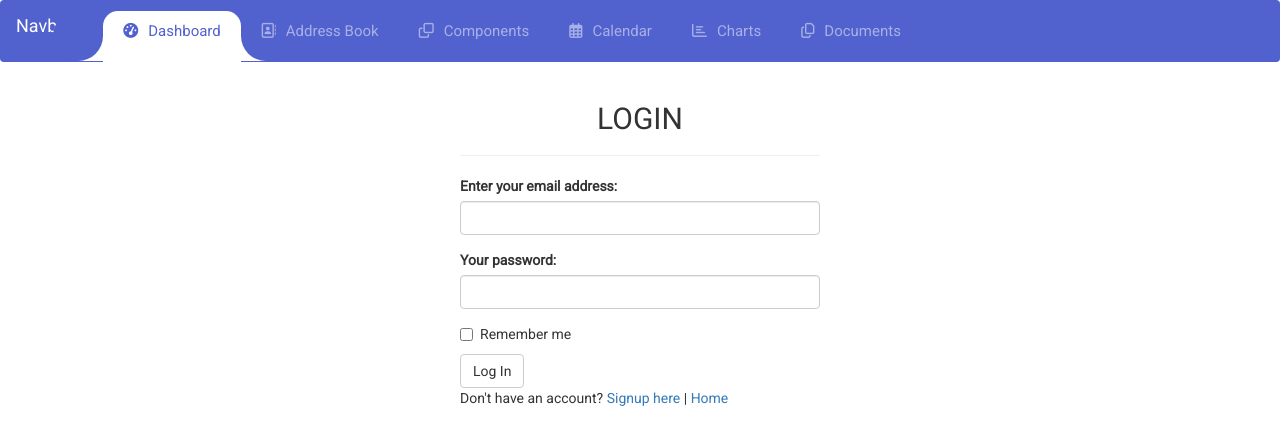
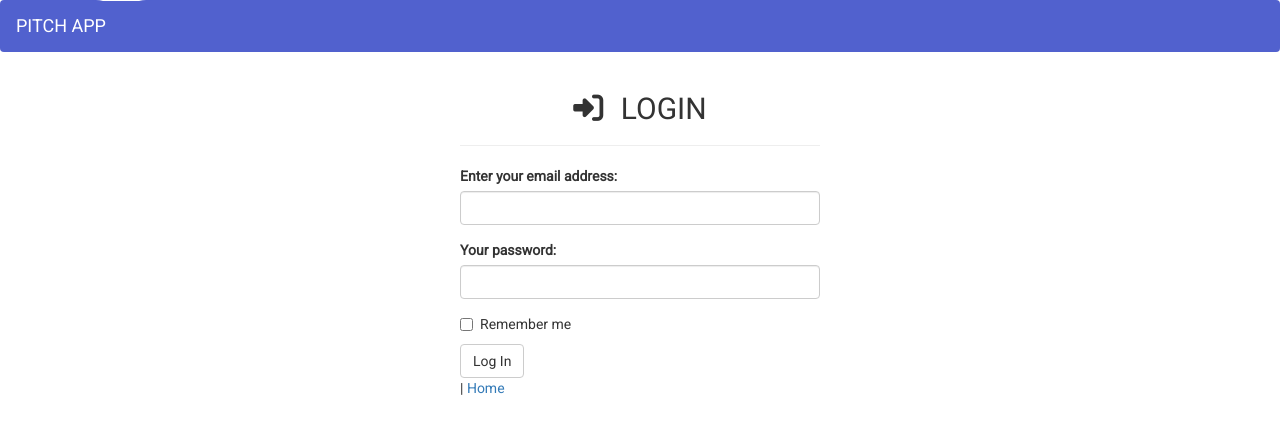
Before and after one commit to KellyKiiru/flask-ip3, a Flask app: template app/templates/auth/login.html in a window 1280 px wide. Shown: the top 445 px of the page. Run offline with Flask 2, Linux system fonts and the light colour scheme; the template is opened without the code that fills it: values that come from a table or form of the project are taken from there, others are empty; some libraries are stand-ins or nearby versions.

Commit message:
comment code in auth module; import and modify code from auth/views to main/views; add secret key; modify navbar,index,login,signup templates;comment auth registration in app/__init__.py

```diff
--- a/app/__init__.py
+++ b/app/__init__.py
@@ -18,8 +18,8 @@ def create_app(config_name):
     app.config['SQLALCHEMY_TRACK_MODIFICATIONS'] = False
 
     # register auth blueprint
-    from .auth import auth as auth_blueprint
-    app.register_blueprint(auth_blueprint, url_prefix = '/authenticate')
+    #from .auth import auth as auth_blueprint
+    #app.register_blueprint(auth_blueprint, url_prefix = '/authenticate')
 
     # register main blueprint
     from .main import main as main_blueprint
--- a/app/auth/forms.py
+++ b/app/auth/forms.py
@@ -1,27 +1,27 @@
-from ..models import User
-from flask_wtf import FlaskForm
-from wtforms import StringField, PasswordField, SubmitField, ValidationError, BooleanField
-from wtforms.validators import DataRequired, Email, EqualTo
+#from ..models import User
+#from flask_wtf import FlaskForm
+#from wtforms import StringField, PasswordField, SubmitField, ValidationError, BooleanField
+#from wtforms.validators import DataRequired, Email, EqualTo
 
-class RegistrationForm(FlaskForm):
-    username = StringField('Enter your username:', validators=[DataRequired('Username is required')])
-    email = StringField('Enter email address:', validators=[DataRequired(), Email()])
-    password = PasswordField('Password:', validators=[DataRequired(), EqualTo('password_confirm', message='Passwords must match')])
-    password_confirm = PasswordField('Confirm password:', validators=[DataRequired()])
-    submit = SubmitField('Sign Up')
+#class RegistrationForm(FlaskForm):
+#    username = StringField('Enter your username:', validators=[DataRequired('Username is required')])
+#    email = StringField('Enter email address:', validators=[DataRequired(), Email()])
+#    password = PasswordField('Password:', validators=[DataRequired(), EqualTo('password_confirm', message='Passwords must match')])
+#    password_confirm = PasswordField('Confirm password:', validators=[DataRequired()])
+#    submit = SubmitField('Sign Up')
 
 
-    def validate_username(self, data_field):
-        if User.query.filter_by(username = data_field.data).first():
-            raise ValidationError('An account with this email exists')
+#    def validate_username(self, data_field):
+#        if User.query.filter_by(username = data_field.data).first():
+#            raise ValidationError('An account with this email exists')
 
 
-    def validate_email(self, data_field):
-        if User.query.filter_by(email = data_field.data).first():
-            raise ValidationError('Username exists')
+#    def validate_email(self, data_field):
+#        if User.query.filter_by(email = data_field.data).first():
+#            raise ValidationError('Username exists')
 
-class LoginForm(FlaskForm):
-    email = StringField('Enter your email address:', validators=[DataRequired(), Email()])
-    password = PasswordField('Your password:', validators=[DataRequired()])
-    remember = BooleanField('Remember me')
-    submit = SubmitField('Log In')
+#class LoginForm(FlaskForm):
+#    email = StringField('Enter your email address:', validators=[DataRequired(), Email()])
+#    password = PasswordField('Your password:', validators=[DataRequired()])
+#    remember = BooleanField('Remember me')
+#    submit = SubmitField('Log In')
--- /dev/null
+++ b/app/main/forms.py
@@ -0,0 +1,27 @@
+from ..models import User
+from flask_wtf import FlaskForm
+from wtforms import StringField, PasswordField, SubmitField, ValidationError, BooleanField
+from wtforms.validators import DataRequired, Email, EqualTo
+
+class RegistrationForm(FlaskForm):
+    username = StringField('Enter your username:', validators=[DataRequired('Username is required')])
+    email = StringField('Enter email address:', validators=[DataRequired(), Email()])
+    password = PasswordField('Password:', validators=[DataRequired(), EqualTo('password_confirm', message='Passwords must match')])
+    password_confirm = PasswordField('Confirm password:', validators=[DataRequired()])
+    submit = SubmitField('Sign Up')
+
+
+    def validate_username(self, data_field):
+        if User.query.filter_by(username = data_field.data).first():
+            raise ValidationError('An account with this email exists')
+
+
+    def validate_email(self, data_field):
+        if User.query.filter_by(email = data_field.data).first():
+            raise ValidationError('Username exists')
+
+class LoginForm(FlaskForm):
+    email = StringField('Enter your email address:', validators=[DataRequired(), Email()])
+    password = PasswordField('Your password:', validators=[DataRequired()])
+    remember = BooleanField('Remember me')
+    submit = SubmitField('Log In')
--- a/app/templates/auth/login.html
+++ b/app/templates/auth/login.html
@@ -13,9 +13,8 @@
   <div class="row">
     <div class="col-md-4"></div>
     <div class="col-md-4 mx-auto">
-      <h2 class="text-center">LOGIN</h2><hr>
-      {{wtf.quick_form(login_form)}}
-      <p class="redir">Don't have an account? <a href="{{url_for('auth.signup')}}">Signup here</a> |
+      <h2 class="text-center"> <i class="fa fa-sign-in" aria-hidden="true"></i> LOGIN</h2><hr>
+      {{wtf.quick_form(login_form)}} |
         <a href="/">Home</a></p>
     </div>
     <div class="col-md-4"></div>
--- a/app/templates/index.html
+++ b/app/templates/index.html
@@ -7,6 +7,9 @@
 
 {% block content %}
 <div class="container">
+  <div class="row">
+    <iframe width="100%" height="345" src="https://www.youtube.com/embed/ZU0f8_C5Pm0?playlist=ZU0f8_C5Pm0&loop=1&autoplay=1&mute=1" style="border-radius: 10px;"></iframe>
+  </div>
   <div class="row">
     <div class="col-md-6">
       <h2 id="h3" >{{title}}</h2>
--- a/app/templates/navbar.html
+++ b/app/templates/navbar.html
@@ -3,37 +3,24 @@
 {% endblock %}
 
 <nav class="navbar navbar-expand-custom navbar-mainbg">
-    <a class="navbar-brand navbar-logo" href="#">Navbar</a>
-    <button class="navbar-toggler" type="button" aria-controls="navbarSupportedContent" aria-expanded="false" aria-label="Toggle navigation">
-    <i class="fas fa-bars text-white"></i>
+    <a class="navbar-brand navbar-logo" href="#">PITCH APP</a>
+    <button class="navbar-toggler" type="button" aria-controls="navbarSupportedContent" aria-expanded="false"
+        aria-label="Toggle navigation">
+        <i class="fas fa-bars text-white"></i>
     </button>
     <div class="collapse navbar-collapse" id="navbarSupportedContent">
         <ul class="navbar-nav ml-auto">
-            <div class="hori-selector"><div class="left"></div><div class="right"></div></div>
-            <li class="nav-item active">
-                <a class="nav-link" href="javascript:void(0);"><i class="fas fa-tachometer-alt"></i>Dashboard</a>
-            </li>
-            <li class="nav-item">
-                <a class="nav-link" href="javascript:void(0);"><i class="far fa-address-book"></i>Address Book</a>
-            </li>
-            <li class="nav-item">
-                <a class="nav-link" href="javascript:void(0);"><i class="far fa-clone"></i>Components</a>
-            </li>
-            <li class="nav-item">
-                <a class="nav-link" href="javascript:void(0);"><i class="far fa-calendar-alt"></i>Calendar</a>
-            </li>
-            <li class="nav-item">
-                <a class="nav-link" href="javascript:void(0);"><i class="far fa-chart-bar"></i>Charts</a>
-            </li>
-            <li class="nav-item">
-                <a class="nav-link" href="javascript:void(0);"><i class="far fa-copy"></i>Documents</a>
-            </li>
+            <div class="hori-selector">
+                <div class="left"></div>
+                <div class="right"></div>
+            </div>
         </ul>
     </div>
 </nav>
 
 {% block scripts %}
-<script src="https://code.jquery.com/jquery-3.6.0.js" integrity="sha256-H+K7U5CnXl1h5ywQfKtSj8PCmoN9aaq30gDh27Xc0jk=" crossorigin="anonymous"></script>
+<script src="https://code.jquery.com/jquery-3.6.0.js" integrity="sha256-H+K7U5CnXl1h5ywQfKtSj8PCmoN9aaq30gDh27Xc0jk="
+    crossorigin="anonymous"></script>
 <script src="{{url_for('static', filename='resources/navbar.js')}}"></script>
 <script src="https://kit.fontawesome.com/85217334a5.js" crossorigin="anonymous"></script>
 {% endblock %}
--- a/config.py
+++ b/config.py
@@ -1,6 +1,9 @@
 import os
 
+
+
 class Config:
+    SECRET_KEY = '\xfd{H\xe5<\x95\xf9\xe3\x96.5\xd1\x01O<!\xd5\xa2\xa0\x9fR"\xa1\xa8'
     SQLALCHEMY_TRACK_MODIFICATIONS=True
     pass
 
@@ -17,6 +20,4 @@ class DevConfig(Config):
 config_options = {
     'development': DevConfig,
     'production': ProdConfig,
-    'SECRET_KEY':"powerful secretkey",
-    'WTF_CSRF_SECRET_KEY':"a csrf secret key"
 }
```
Also changed, not shown: app/auth/views.py (+32 -32 lines), app/main/views.py (+40 -0 lines), app/templates/auth/signup.html (+31 -0 lines).
